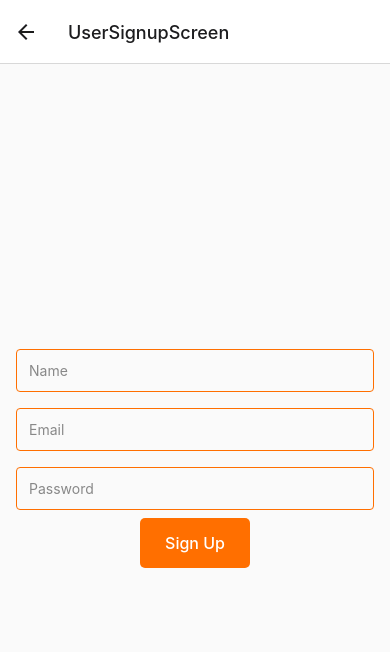
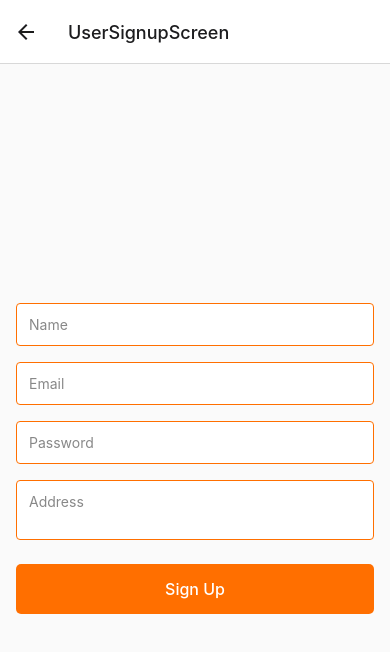
Before and after one commit to eshwarreddym/Poojari-App, a React Native app: screen /UserSignupScreen in a window 390 px wide. Shown: the top 652 px of the page. Built offline with nearby package versions, Linux system fonts and the light colour scheme; no server answers.

Commit message:
Added an input for address

```diff
--- a/screens/PanditBookingsScreen.js
+++ b/screens/PanditBookingsScreen.js
@@ -91,7 +91,10 @@ const PanditBookingsScreen = () => {
             userSnapshots.forEach(snapshot => {
                 if (snapshot.exists()) {
                     const data = snapshot.data();
-                    usersData[snapshot.id] = data.name || 'Unknown';
+                    usersData[snapshot.id] = {
+                        name: data.name || 'Unknown',
+                        address: data.address || 'No address provided'
+                    };
                 }
             });
 
@@ -140,7 +143,8 @@ const PanditBookingsScreen = () => {
                 keyExtractor={(item) => item.id}
                 renderItem={({ item }) => (
                     <View style={styles.bookingItem}>
-                        <Text style={styles.bookingText}>User Name: {users[item.userId] || 'Unknown'}</Text>
+                        <Text style={styles.bookingText}>User Name: {users[item.userId]?.name || 'Unknown'}</Text>
+                        <Text style={styles.bookingText}>User Address: {users[item.userId]?.address || 'No address provided'}</Text>
                         <Text style={styles.bookingText}>Pooja Name: {poojas[item.poojaId] || 'Unknown'}</Text>
                         <Text style={styles.bookingText}>Time: {item.time || 'N/A'}</Text>
                         <Text style={styles.bookingText}>Date: {item.date || 'N/A'}</Text>
--- a/screens/UserSignupScreen.js
+++ b/screens/UserSignupScreen.js
@@ -1,5 +1,5 @@
 import React, { useState } from 'react';
-import { View, TextInput, TouchableOpacity, StyleSheet, Text, ActivityIndicator } from 'react-native';
+import { View, TextInput, TouchableOpacity, StyleSheet, Text, ActivityIndicator, KeyboardAvoidingView, Platform, ScrollView } from 'react-native';
 import { createUserWithEmailAndPassword } from 'firebase/auth';
 import { auth, db } from '../firebaseConfig';
 import { doc, setDoc } from 'firebase/firestore';
@@ -8,6 +8,7 @@ const UserSignupScreen = ({ navigation }) => {
     const [email, setEmail] = useState('');
     const [password, setPassword] = useState('');
     const [name, setName] = useState('');
+    const [address, setAddress] = useState('');
     const [errorMessage, setErrorMessage] = useState('');
     const [loading, setLoading] = useState(false);
 
@@ -21,6 +22,7 @@ const UserSignupScreen = ({ navigation }) => {
             await setDoc(doc(db, "users", user.uid), {
                 name: name,
                 email: email,
+                address: address,
                 role: 'user'
             });
 
@@ -33,20 +35,26 @@ const UserSignupScreen = ({ navigation }) => {
     };
 
     return (
-        <View style={styles.container}>
+        <KeyboardAvoidingView
+            behavior={Platform.OS === "ios" ? "padding" : "height"}
+            style={styles.container}
+        >
+            <ScrollView contentContainerStyle={styles.scrollContainer}>
                 <TextInput
                     style={styles.input}
                     placeholder="Name"
                     onChangeText={setName}
                     value={name}
-                placeholderTextColor="#888" // Placeholder text color
+                    placeholderTextColor="#888"
                 />
                 <TextInput
                     style={styles.input}
                     placeholder="Email"
                     onChangeText={setEmail}
                     value={email}
-                placeholderTextColor="#888" // Placeholder text color
+                    placeholderTextColor="#888"
+                    keyboardType="email-address"
+                    autoCapitalize="none"
                 />
                 <TextInput
                     style={styles.input}
@@ -54,7 +62,15 @@ const UserSignupScreen = ({ navigation }) => {
                     onChangeText={setPassword}
                     value={password}
                     secureTextEntry
-                placeholderTextColor="#888" // Placeholder text color
+                    placeholderTextColor="#888"
+                />
+                <TextInput
+                    style={styles.input}
+                    placeholder="Address"
+                    onChangeText={setAddress}
+                    value={address}
+                    placeholderTextColor="#888"
+                    multiline
                 />
                 {errorMessage ? <Text style={styles.error}>{errorMessage}</Text> : null}
                 {loading ? (
@@ -64,39 +80,44 @@ const UserSignupScreen = ({ navigation }) => {
                         <Text style={styles.buttonText}>Sign Up</Text>
                     </TouchableOpacity>
                 )}
-        </View>
+            </ScrollView>
+        </KeyboardAvoidingView>
     );
 };
 
 const styles = StyleSheet.create({
     container: {
         flex: 1,
+        backgroundColor: '#fafafa',
+    },
+    scrollContainer: {
+        flexGrow: 1,
         justifyContent: 'center',
-        alignItems: 'center',
         padding: 16,
-        backgroundColor: '#fafafa', // Soft gray background
     },
     input: {
         width: '100%',
         padding: 12,
         marginVertical: 8,
         borderWidth: 1,
-        borderColor: '#ff6f00', // Orange border color
+        borderColor: '#ff6f00',
         borderRadius: 4,
+        backgroundColor: '#fff',
     },
     error: {
-        color: '#ff6f00', // Orange color for error text
+        color: '#ff6f00',
         marginVertical: 8,
     },
     button: {
-        backgroundColor: '#ff6f00', // Orange background for button
+        backgroundColor: '#ff6f00',
         borderRadius: 5,
         paddingVertical: 15,
         paddingHorizontal: 25,
         alignItems: 'center',
+        marginTop: 16,
     },
     buttonText: {
-        color: '#fff', // White text color for button
+        color: '#fff',
         fontSize: 16,
         fontWeight: '500',
     },
```
Lines whose indentation alone changed are shown as unchanged.
